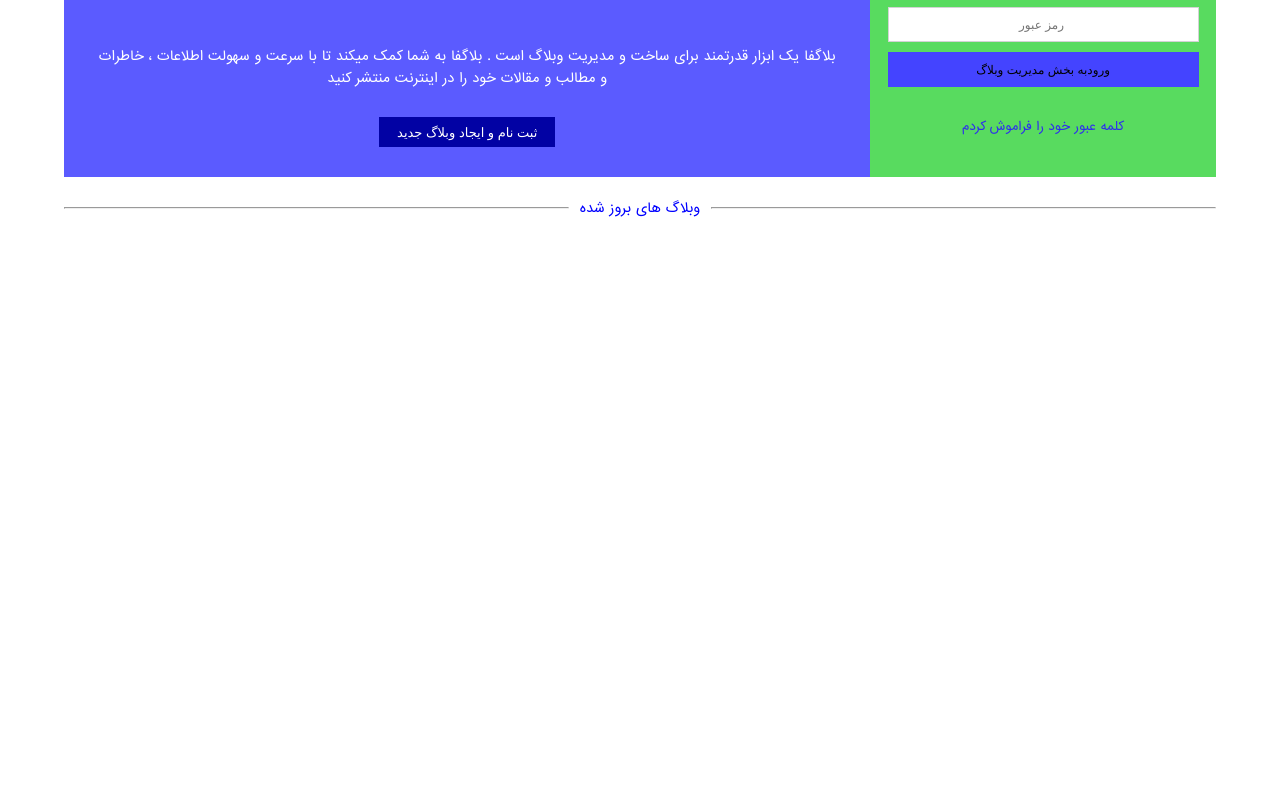
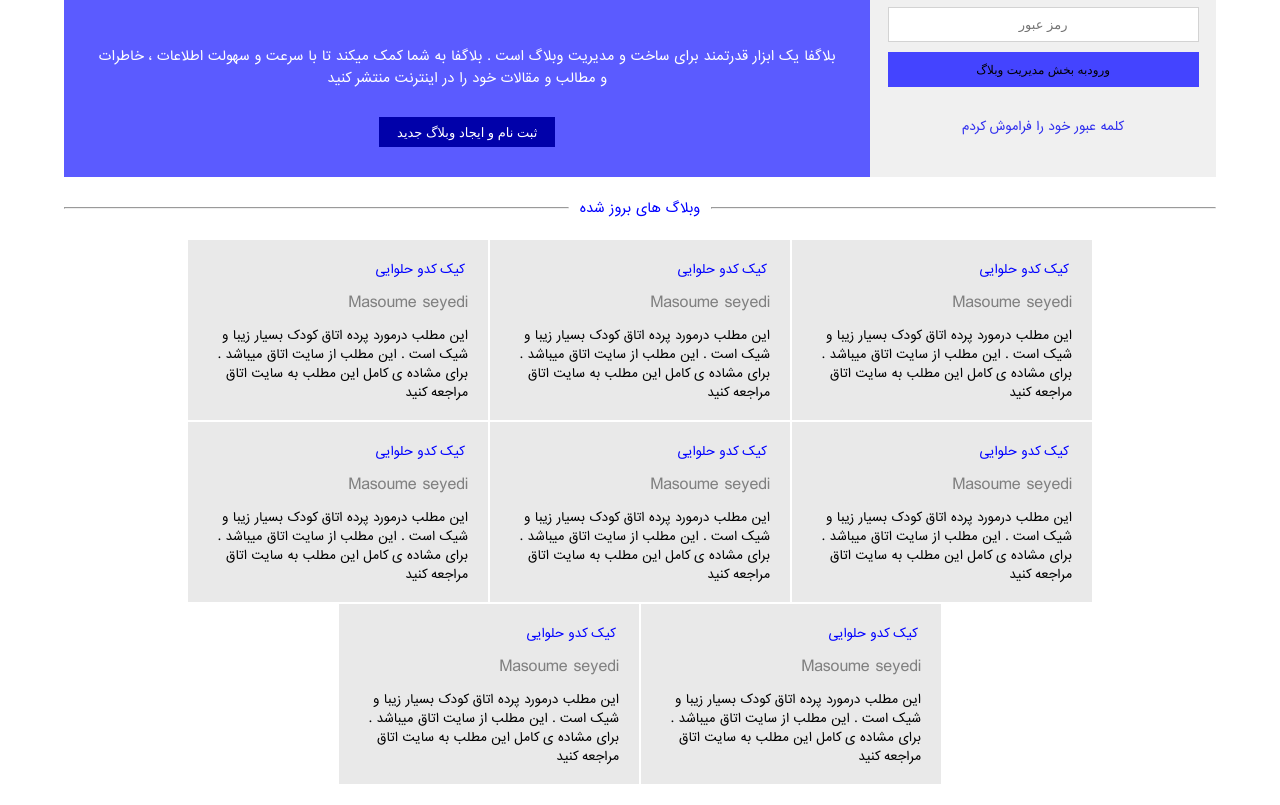
Before and after one commit to MasoomeSeyedi/first-proje, a plain HTML site: page index.html in a window 1280 px wide. Shown: the part 93-898 px from the top of the page. Before the commit the page ends 800 px from the top, so only its background shows below. Drawn offline with Linux system fonts and the light colour scheme.

Commit message:
add div-box  card

```diff
--- a/index.html
+++ b/index.html
@@ -16,16 +16,19 @@
             <div class="contact">
                 <div class="div-title">
                     <p class="title">
-                        بلاگفا یک ابزار قدرتمند برای ساخت و مدیریت وبلاگ است . بلاگفا به شما کمک میکند تا با سرعت و سهولت اطلاعات ، خاطرات و مطالب و مقالات خود را در اینترنت منتشر کنید
+                        بلاگفا یک ابزار قدرتمند برای ساخت و مدیریت وبلاگ است .
+                        بلاگفا به شما کمک میکند تا با سرعت و سهولت اطلاعات ،
+                        خاطرات و مطالب و مقالات خود را در اینترنت منتشر کنید
                     </p>
                     <button class="title-btn">ثبت نام و ایجاد وبلاگ جدید</button>
                 </div>
                 <div class="div-form">
                     <input type="text" placeholder="نام کاربری" class="input">
-                    <input type="password"  placeholder="رمز عبور " class="input">
+                    <input type="password" placeholder="رمز عبور"class="input">
                     <button class="form-btn">ورودبه بخش مدیریت وبلاگ</button>
                     <a href="#" class="remember">کلمه عبور خود را فراموش کردم</a>
                 </div>
+
             </div>
             <!-------------weblog title-------->
             <div class="weblog-title">
@@ -33,7 +36,66 @@
                 <p>وبلاگ های بروز شده</p>
                 <hr>
             </div>
-            <!------------------------------->
+            <!-----------------div-boxes-------------->
+            <div class="div-box">
+                <div class="card">
+                    <p class="card-title">کیک کدو حلوایی</p>
+                    <a href="#" class="card-link">Masoume seyedi</a>
+                    <p class="card-description">این مطلب درمورد پرده اتاق کودک
+                        بسیار زیبا و شیک است . این مطلب از سایت اتاق میباشد .
+                        برای مشاده ی کامل این مطلب به سایت اتاق مراجعه کنید</p>
+                </div>
+                <div class="card">
+                    <p class="card-title">کیک کدو حلوایی</p>
+                    <a href="#" class="card-link">Masoume seyedi</a>
+                    <p class="card-description">این مطلب درمورد پرده اتاق کودک
+                        بسیار زیبا و شیک است . این مطلب از سایت اتاق میباشد .
+                        برای مشاده ی کامل این مطلب به سایت اتاق مراجعه کنید</p>
+                </div>
+                <div class="card">
+                    <p class="card-title">کیک کدو حلوایی</p>
+                    <a href="#" class="card-link">Masoume seyedi</a>
+                    <p class="card-description">این مطلب درمورد پرده اتاق کودک
+                        بسیار زیبا و شیک است . این مطلب از سایت اتاق میباشد .
+                        برای مشاده ی کامل این مطلب به سایت اتاق مراجعه کنید</p>
+                </div>
+                <div class="card">
+                    <p class="card-title">کیک کدو حلوایی</p>
+                    <a href="#" class="card-link">Masoume seyedi</a>
+                    <p class="card-description">این مطلب درمورد پرده اتاق کودک
+                        بسیار زیبا و شیک است . این مطلب از سایت اتاق میباشد .
+                        برای مشاده ی کامل این مطلب به سایت اتاق مراجعه کنید</p>
+                </div>
+                <div class="card">
+                    <p class="card-title">کیک کدو حلوایی</p>
+                    <a href="#" class="card-link">Masoume seyedi</a>
+                    <p class="card-description">این مطلب درمورد پرده اتاق کودک
+                        بسیار زیبا و شیک است . این مطلب از سایت اتاق میباشد .
+                        برای مشاده ی کامل این مطلب به سایت اتاق مراجعه کنید</p>
+                </div>
+                <div class="card">
+                    <p class="card-title">کیک کدو حلوایی</p>
+                    <a href="#" class="card-link">Masoume seyedi</a>
+                    <p class="card-description">این مطلب درمورد پرده اتاق کودک
+                        بسیار زیبا و شیک است . این مطلب از سایت اتاق میباشد .
+                        برای مشاده ی کامل این مطلب به سایت اتاق مراجعه کنید</p>
+                </div>
+                <div class="card">
+                    <p class="card-title">کیک کدو حلوایی</p>
+                    <a href="#" class="card-link">Masoume seyedi</a>
+                    <p class="card-description">این مطلب درمورد پرده اتاق کودک
+                        بسیار زیبا و شیک است . این مطلب از سایت اتاق میباشد .
+                        برای مشاده ی کامل این مطلب به سایت اتاق مراجعه کنید</p>
+                </div>
+                <div class="card">
+                    <p class="card-title">کیک کدو حلوایی</p>
+                    <a href="#" class="card-link">Masoume seyedi</a>
+                    <p class="card-description">این مطلب درمورد پرده اتاق کودک
+                        بسیار زیبا و شیک است . این مطلب از سایت اتاق میباشد .
+                        برای مشاده ی کامل این مطلب به سایت اتاق مراجعه کنید</p>
+                </div>
+
+            </div>
 
         </div>
     </body>
--- a/styles.css
+++ b/styles.css
@@ -47,19 +47,19 @@ body
 .div-title
 {
     width: 70%;
-    background-color:rgb(91, 91, 255);
+    background-color:#5b5bff;
     height: 220px;
     display: flex;
     flex-direction: column;
     justify-content:center;
     align-items: center;
-    padding:0px 30px; /*top-bottom   left-right*/
+    padding:0px 30px; /*top-bottom   right-left*/
     position: relative; /*parent -->title-btn */
 }
 .div-form
 {
     width: 30%;
-    background-color: rgb(88, 219, 95);
+    background-color:#f0f0f0;
     height: 220px;
     display: flex;
     flex-direction: column;
@@ -73,7 +73,7 @@ body
 }
 .title-btn
 {
-    background-color: rgb(2, 2, 164);
+    background-color:#0101aa;
     color:white;
     width: 176px;
     height: 30px;
@@ -88,7 +88,7 @@ body
 }
 .input
 {
-    margin: 5px 0px;/*top-bottom     leftright*/
+    margin: 5px 0px;/*top-bottom     right-left*/
     width: 90%;
     height: 35px;
     border:1px solid lightgray;
@@ -97,7 +97,7 @@ body
 .input::placeholder
 {
     text-align: center; /*دسترسی به داخل placeholder*/
-    font-size: 12px;
+    font-size: 13px;
 
 }
 .form-btn
@@ -112,11 +112,14 @@ body
     margin-top: 5px;
     padding: 0px 10px;;
 }
+a{
+    text-decoration: none;
+}
 .remember
 {
     color:#2E2DEE;
     font-size: 12px;
-    text-decoration: none;
+    /*text-decoration: none;*/
     margin-top: 30px;
 
 }
@@ -125,7 +128,7 @@ body
     width: 100%;
     display: flex;
     flex-direction: row;
-    justify-content: center;
+    justify-content:center ;
     align-items: center;
     margin: 20px 0px;
 }
@@ -141,3 +144,43 @@ hr{
     text-align: center;
     width: 300px;
 }
+.div-box
+{
+    width: 100%;
+    display: flex;
+    flex-direction: row;
+    justify-content:center;
+    align-items: center;
+    flex-wrap: wrap;/*المان هایی که در یک سطر جا نمی گیرند به خط بعد می برد*/
+    margin-bottom:20px;
+}
+.card
+{
+    width: 300px;
+    height: 180px;
+    direction: rtl;
+    background-color:rgba(211, 211, 211, 0.5);
+    padding: 10px;
+    margin: 1px;
+
+}
+.card-title
+{
+    /* first p tag in card*/
+    padding: 0 3px; /* top-bottom   right-left*/
+    font-size: 12px;
+    color:blue;
+    margin: 10px;
+}
+.card-link
+{
+    color:gray;
+    margin-right: 10px;
+}
+
+
+.card-description
+{
+    font-size: 12px;
+    margin: 10px;
+}
```
